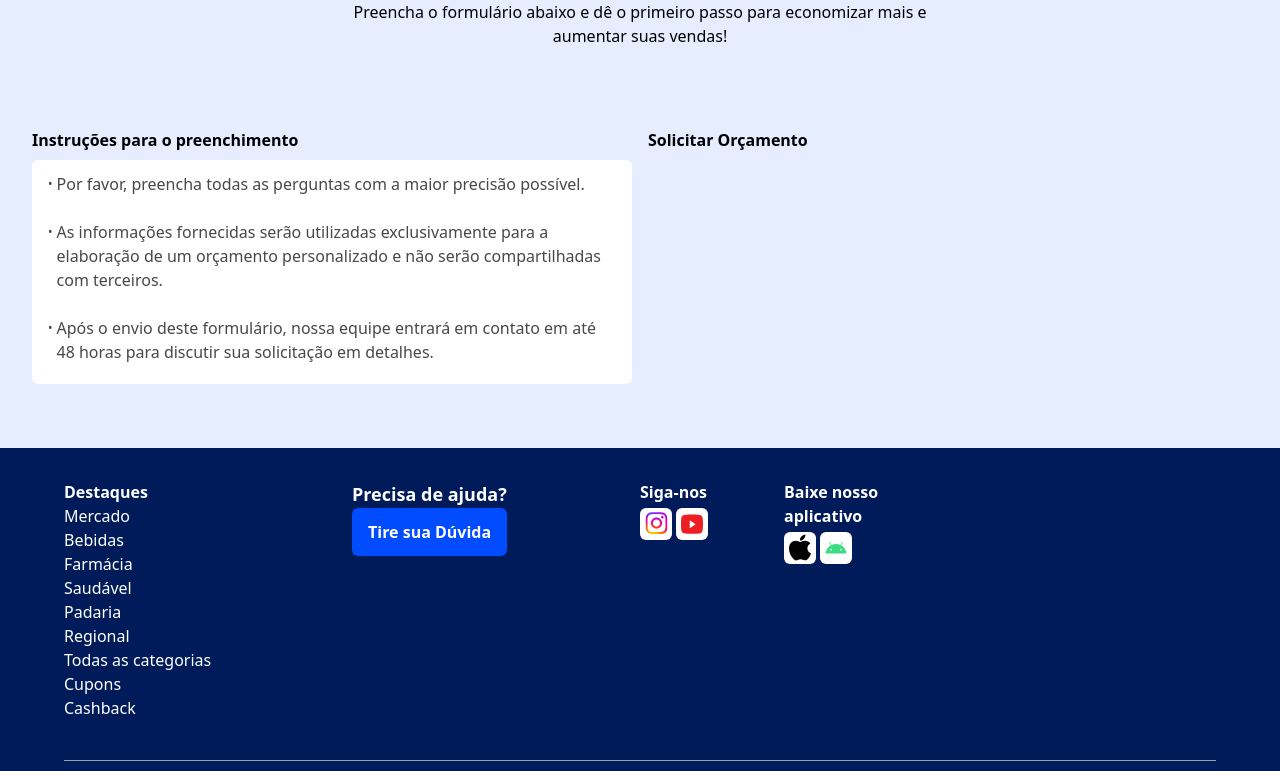
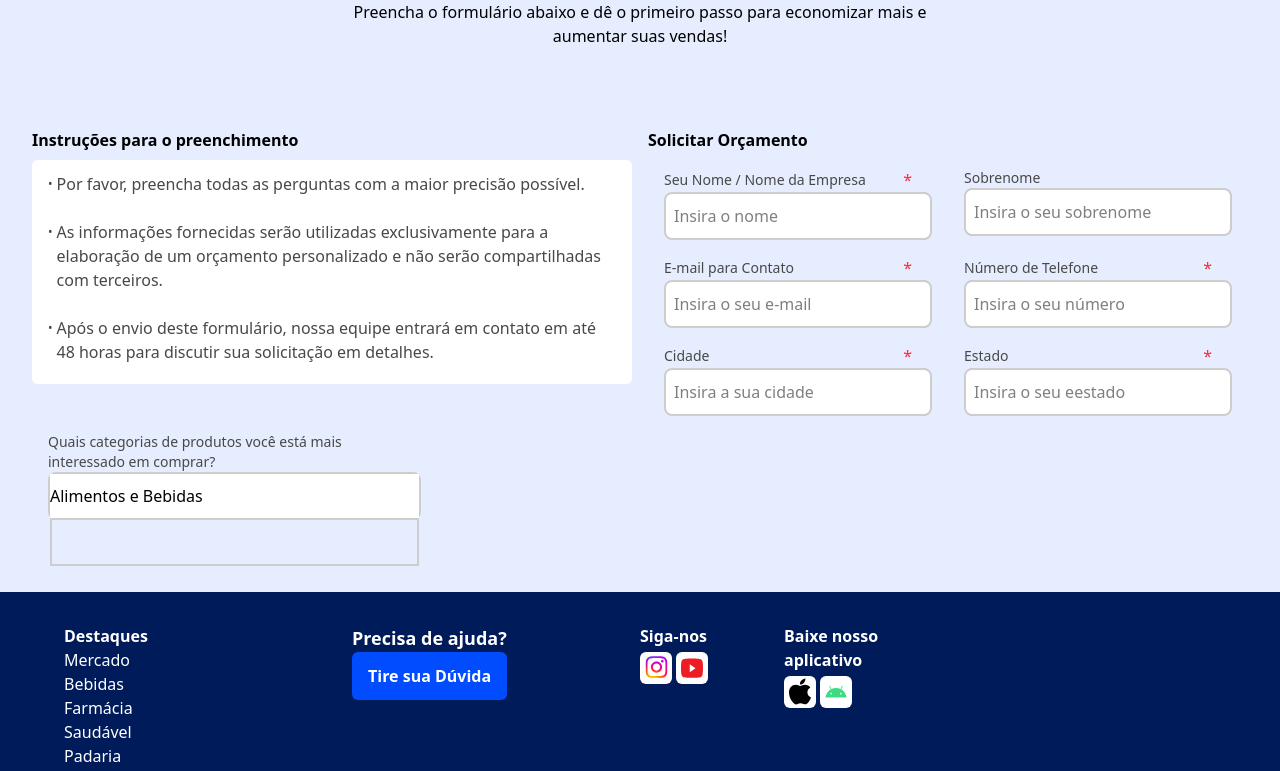
Before and after one commit to tiagocuzzuolnunes/landing-page-flokia, a Next.js app: page / in a window 1280 px wide. Shown: the part 5065-5836 px from the top of the page. Built offline with nearby package versions, Linux system fonts and the light colour scheme.

Commit message:
commiting changes in contact section

```diff
--- /dev/null
+++ b/src/components/ContacTextInput.jsx
@@ -0,0 +1,27 @@
+//tipo de input
+//titulo input
+//placeholder input
+
+export default function ContactTextInput({label, placeholder, isRequired = false}) {
+
+
+
+        return (
+            <div className="px-4 py-2">
+                <div className={`max-w-full flex flex-row gap-3 items-center ${isRequired ? 'justify-between' : null}`}>
+
+                <h4 className="text-sm text-neutral-darker">
+                    {label}
+                </h4>
+                {isRequired ? <span className="text-red-500 pr-5">*</span> : null}
+
+                </div>
+                <div>
+
+                    <input type="text" required={isRequired} className={`w-full h-12 bg-white placeholder:pl-2 rounded-lg border-2 border-neutral-normal `} placeholder={placeholder} />
+
+                </div>
+            </div>
+        )
+
+    }
--- a/src/components/ContactSection.jsx
+++ b/src/components/ContactSection.jsx
@@ -1,8 +1,12 @@
+import ContactTextInput from "./ContacTextInput";
+import ContactSelectInput from "./ContactSelectInput";
+
 export default function ContactSection() {
 
     return (
-        <section className="grid grid-cols-4 gap-4 bg-primary-background h-auto py-16 px-8">
+        <section className="bg-primary-background h-auto py-16 px-8">
 
+            <div className="grid grid-cols-4 gap-4">
                 <article className="col-span-2 col-start-2 text-center py-16">
                     <div className="justify-self-center ">
                         <h2 className="text-2xl font-semibold">Saiba o que o <span className="text-primary-normal">Cartip</span> pode fazer</h2>
@@ -29,8 +33,26 @@
                         </ul>
                     </div>
                 </article>
-            <article>
-                <h4 className="col-span-2 pb-2 font-semibold">Solicitar Orçamento</h4>
+                <article className="col-span-2">
+                    <h4 className="pb-2 font-semibold">Solicitar Orçamento</h4>
+                    <div className="grid md:grid-cols-2">
+                        <ContactTextInput label="Seu Nome / Nome da Empresa" placeholder="Insira o nome" isRequired={true} />
+                        <ContactTextInput label="Sobrenome" placeholder="Insira o seu sobrenome" isRequired={false} />
+                        <ContactTextInput label="E-mail para Contato" placeholder="Insira o seu e-mail" isRequired={true} />
+                        <ContactTextInput label="Número de Telefone" placeholder="Insira o seu número" isRequired={true} />
+                        <ContactTextInput label="Cidade" placeholder="Insira a sua cidade" isRequired={true} />
+                        <ContactTextInput label="Estado" placeholder="Insira o seu eestado" isRequired={true} />
+                    </div>
+                    <div>
+
+                    </div>
+                </article>
+            </div>
+            <article className="grid grid-cols-3">
+                <div>
+                    <ContactSelectInput label="Quais categorias de produtos você está mais interessado em comprar?" options={["Alimentos e Bebidas", "Produtos de Limpeza", "Higiene Pessoal", "Outros (Por favor, especifique)"]} />
+
+                </div>
                 <div>
 
                 </div>
--- /dev/null
+++ b/src/components/ContactSelectInput.jsx
@@ -0,0 +1,41 @@
+//tipo de input
+//titulo input
+//placeholder input
+
+export default function ContactSelectInput({ label, options }) {
+
+    let opt = options.length;
+    const elements = [];
+
+    for (let i = 0; i < opt; i++) {
+        console.log(options[i]);
+
+        elements.push(
+            <option className="bg-white text-neutral-darker p-2" key={options[i]} value={options[i]}>{options[i]}</option>)
+
+    }
+
+    return (
+        <div className="px-4 py-2">
+            <div className="max-w-full flex flex-row gap-3 items-center">
+
+                <h4 className="text-sm text-neutral-darker">
+                    {label}
+                </h4>
+
+
+            </div>
+            <div className={`relative w-full h-12 bg-white placeholder:pl-2 rounded-lg border-2 border-neutral-normal `}>
+
+                <select className="appearance-none bg-white w-full h-full">
+                    {elements}
+                </select>
+                {options[3] === "Outros (Por favor, especifique)" && options[3]?
+                    <input type="text" className="w-full h-12 border-2 border-neutral-normal"></input> : null
+                }
+
+            </div>
+        </div>
+    )
+
+}
```
Lines whose indentation alone changed are shown as unchanged.
